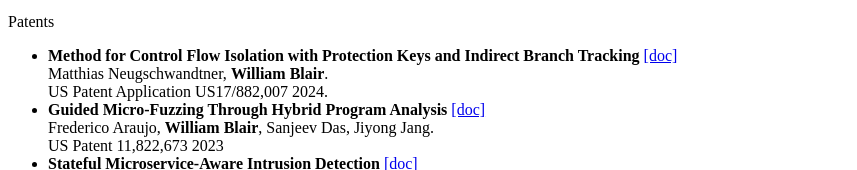
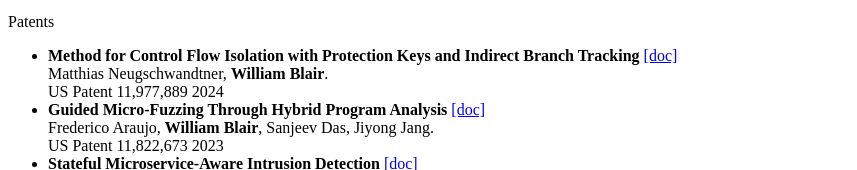
Before and after one commit to wdblair/wdblair.github.io, a plain HTML site: page index.html in a window 1280 px wide. Shown: the part 1216-1386 px from the top of the page, without its empty margins (0-857 px from the left). Drawn offline with Linux system fonts and the light colour scheme.

Commit message:
Update patent.

```diff
--- a/index.html
+++ b/index.html
@@ -91,7 +91,7 @@ Patents
 <ul>
     <li><b>Method for Control Flow Isolation with Protection Keys and Indirect Branch Tracking</b> <a href="https://patents.google.com/patent/US20240045679A1/en" target="_blank">[doc]</a><br>
     Matthias Neugschwandtner, <b>William Blair</b>.<br>
-    US Patent Application US17/882,007 2024.
+    US Patent 11,977,889 2024
     </li>
     <li><b>Guided Micro-Fuzzing Through Hybrid Program Analysis</b> <a href="https://patents.google.com/patent/US20230044951A1/en" target="_blank">[doc]</a><br>
     Frederico Araujo, <b>William Blair</b>, Sanjeev Das, Jiyong Jang.<br>
```
